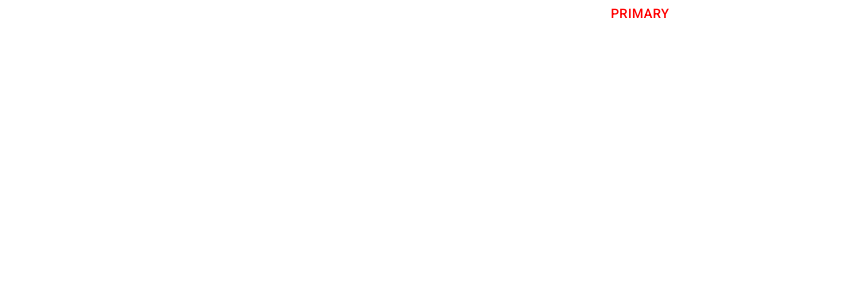
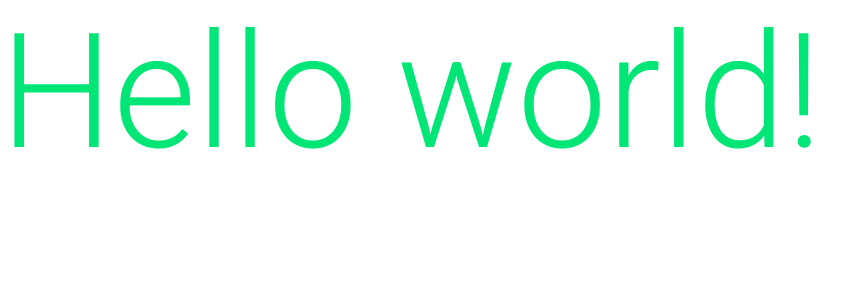
Before and after one commit to tmot24/mui, a React (Create React App) app: page / in a window 1280 px wide. Shown: the top 300 px of the page, without its empty margins (0-860 px from the left). Built offline with nearby package versions, Linux system fonts and the light colour scheme.

Commit message:
#5: Typography

```diff
--- /dev/null
+++ b/src/05Typography/App.js
@@ -0,0 +1,26 @@
+import {ThemeProvider, Typography} from "@material-ui/core";
+import {createMuiTheme} from "@material-ui/core/styles";
+import {green, purple} from "@material-ui/core/colors";
+
+const theme = createMuiTheme({
+    palette: {
+        primary: purple,
+        secondary: green,
+    },
+    typography: {
+        fontFamily: "Roboto",
+        h1: {
+            fontSize: "10em",
+        }
+    }
+});
+
+export const App = () => {
+    return (
+        <ThemeProvider theme={theme}>
+            <Typography color={"secondary"} variant={"h1"}>
+                Hello world!
+            </Typography>
+        </ThemeProvider>
+    );
+};
--- a/src/index.js
+++ b/src/index.js
@@ -1,19 +1,14 @@
 import React from 'react';
 import ReactDOM from 'react-dom';
 import './index.css';
-import {App} from './04Button/App';
+import {App} from './05Typography/App';
 import { ThemeProvider } from '@material-ui/core/styles';
 import {theme} from "./theme";
 
 ReactDOM.render(
   <React.StrictMode>
       <ThemeProvider theme={theme}>
-          <div style={{
-              display: "flex",
-              justifyContent: "center",
-              }}>
               <App/>
-          </div>
       </ThemeProvider>
   </React.StrictMode>,
   document.getElementById('root')
```
